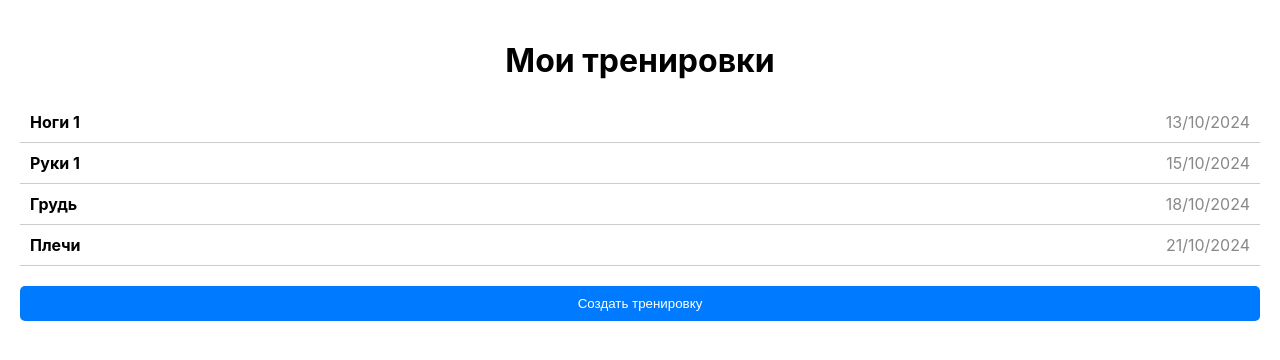
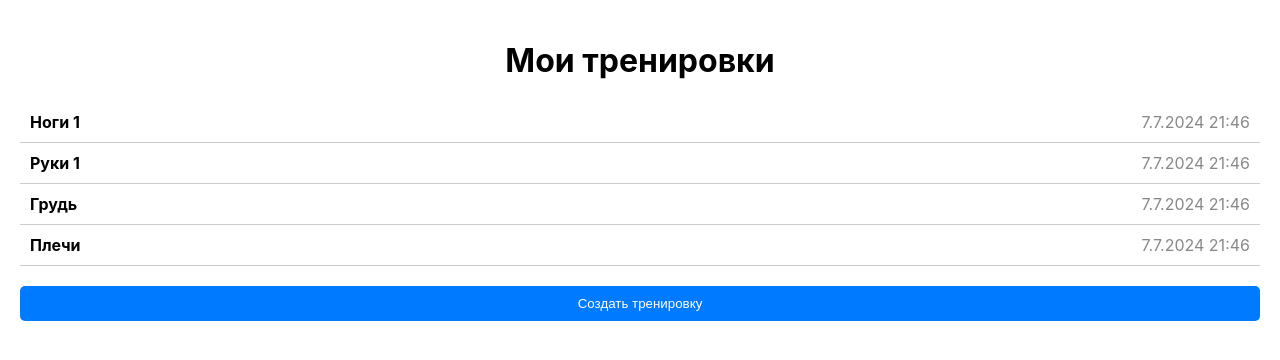
Before and after one commit to v1690117/plan-n-track-ui, a React (Create React App) app: page / in a window 1280 px wide. Shown: the top 360 px of the page. Built offline with nearby package versions, Linux system fonts and the light colour scheme.

Commit message:
formatting

```diff
--- a/src/App.tsx
+++ b/src/App.tsx
@@ -17,7 +17,7 @@ const App: React.FC = () => {
 const WorkoutDetail: React.FC = () => {
   const navigate = useNavigate();
   const { id } = useParams<{ id: string }>();
-  const workout = { id: Number(id), title: `Тренировка ${id}`, date: new Date().toLocaleString() };
+  const workout = { id: Number(id), title: `Тренировка ${id}`, date: Date.now() };
 
   return <WorkoutPage workout={workout} onClose={() => navigate('/')} />;
 };
--- /dev/null
+++ b/src/utils.ts
@@ -0,0 +1,4 @@
+export const formattedDate = (date: number) => {
+    const d = new Date(date);
+    return ` ${d.getDate()}.${d.getMonth()}.${d.getFullYear()}  ${d.getHours()}:${d.getMinutes()} `;
+}
--- a/src/views/WorkoutListPage.tsx
+++ b/src/views/WorkoutListPage.tsx
@@ -1,29 +1,30 @@
 import React, { useState } from 'react';
 import styled from 'styled-components';
 import { useNavigate } from 'react-router-dom';
+import {formattedDate} from "../utils";
 
 const WorkoutListPage: React.FC = () => {
     const navigate = useNavigate();
-    const [workouts, setWorkouts] = useState<{ id: number, title: string, date: string }[]>([
+    const [workouts, setWorkouts] = useState<{ id: number, title: string, date: number }[]>([
         {
             id: 1,
             title: 'Ноги 1',
-            date: "13/10/2024"
+            date: Date.now()
         },
         {
             id: 2,
             title: 'Руки 1',
-            date: "15/10/2024"
+            date: Date.now()
         },
         {
             id: 3,
             title: 'Грудь',
-            date: "18/10/2024"
+            date: Date.now()
         },
         {
             id: 4,
             title: 'Плечи',
-            date: "21/10/2024"
+            date: Date.now()
         }
     ]);
 
@@ -31,7 +32,7 @@ const WorkoutListPage: React.FC = () => {
         const newWorkout = {
             id: Date.now(),
             title: prompt("Введите название тренировки") || `Тренировка ${workouts.length + 1}`,
-            date: new Date().toLocaleString(),
+            date: Date.now(),
         };
         setWorkouts([...workouts, newWorkout]);
     };
@@ -47,7 +48,7 @@ const WorkoutListPage: React.FC = () => {
                 {workouts.map(workout => (
                     <WorkoutItem key={workout.id} onClick={() => handleWorkoutClick(workout.id)}>
                         <WorkoutTitle>{workout.title}</WorkoutTitle>
-                        <WorkoutDate>{workout.date}</WorkoutDate>
+                        <WorkoutDate>{formattedDate(workout.date)}</WorkoutDate>
                     </WorkoutItem>
                 ))}
             </WorkoutList>
--- a/src/views/WorkoutPage.tsx
+++ b/src/views/WorkoutPage.tsx
@@ -1,7 +1,8 @@
 import React, { useState } from 'react';
 import styled from 'styled-components';
+import {formattedDate} from "../utils";
 
-const WorkoutPage: React.FC<{ workout: { id: number, title: string, date: string }, onClose: () => void }> = ({ workout, onClose }) => {
+const WorkoutPage: React.FC<{ workout: { id: number, title: string, date: number }, onClose: () => void }> = ({ workout, onClose }) => {
     const [exercises, setExercises] = useState<{ id: number, name: string, sets: { weight: string, reps: string, rest: string, completed: boolean, comment: string }[], expanded: boolean }[]>([]);
 
     const handleAddExercise = () => {
@@ -33,7 +34,7 @@ const WorkoutPage: React.FC<{ workout: { id: number, title: string, date: string
         <Container>
             <Header>
                 <WorkoutTitle>{workout.title}</WorkoutTitle>
-                <WorkoutDate>{workout.date}</WorkoutDate>
+                <WorkoutDate>{formattedDate(workout.date)}</WorkoutDate>
                 <CloseButton onClick={onClose}>Закрыть</CloseButton>
             </Header>
             <ExerciseList>
@@ -47,24 +48,20 @@ const WorkoutPage: React.FC<{ workout: { id: number, title: string, date: string
                             <ExerciseDetails>
                                 {exercise.sets.map((set, index) => (
                                     <SetRow key={index}>
-                                        <input type="checkbox" checked={set.completed} onChange={() => {
+                                        <Checkbox type="checkbox" checked={set.completed} onChange={() => {
                                             const newSets = exercise.sets.map((s, i) => i === index ? { ...s, completed: !s.completed } : s);
                                             setExercises(exercises.map(e => e.id === exercise.id ? { ...e, sets: newSets } : e));
                                         }} />
-                                        <input type="text" placeholder="Вес" value={set.weight} onChange={(e) => {
+                                        <Input type="number" placeholder="Вес" value={set.weight} onChange={(e) => {
                                             const newSets = exercise.sets.map((s, i) => i === index ? { ...s, weight: e.target.value } : s);
                                             setExercises(exercises.map(e => e.id === exercise.id ? { ...e, sets: newSets } : e));
                                         }} />
-                                        <input type="text" placeholder="Повторения" value={set.reps} onChange={(e) => {
+                                        <Input type="number" placeholder="Повторения" value={set.reps} onChange={(e) => {
                                             const newSets = exercise.sets.map((s, i) => i === index ? { ...s, reps: e.target.value } : s);
                                             setExercises(exercises.map(e => e.id === exercise.id ? { ...e, sets: newSets } : e));
                                         }} />
-                                        <input type="text" placeholder="Отдых" value={set.rest} onChange={(e) => {
+                                        <Input type="number" placeholder="Отдых" value={set.rest} onChange={(e) => {
                                             const newSets = exercise.sets.map((s, i) => i === index ? { ...s, rest: e.target.value } : s);
-                                            setExercises(exercises.map(e => e.id === exercise.id ? { ...e, sets: newSets } : e));
-                                        }} />
-                                        <input type="text" placeholder="Комментарий" value={set.comment} onChange={(e) => {
-                                            const newSets = exercise.sets.map((s, i) => i === index ? { ...s, comment: e.target.value } : s);
                                             setExercises(exercises.map(e => e.id === exercise.id ? { ...e, sets: newSets } : e));
                                         }} />
                                     </SetRow>
@@ -144,14 +141,21 @@ const SetRow = styled.div`
     display: flex;
     align-items: center;
     margin-bottom: 10px;
+`;
 
-    input {
-        margin-right: 10px;
-        padding: 5px;
-        border: 1px solid #ccc;
-        border-radius: 5px;
-    }
-`;
+const Checkbox = styled.input`
+    margin-right: 10px;
+    padding: 5px;
+    border: 1px solid #ccc;
+    border-radius: 5px;
+`
+const Input = styled.input`
+    margin-right: 10px;
+    padding: 5px;
+    border: 1px solid #ccc;
+    border-radius: 5px;
+    width: 30%;
+`
 
 const AddSetButton = styled.button`
     background-color: #007BFF;
```
